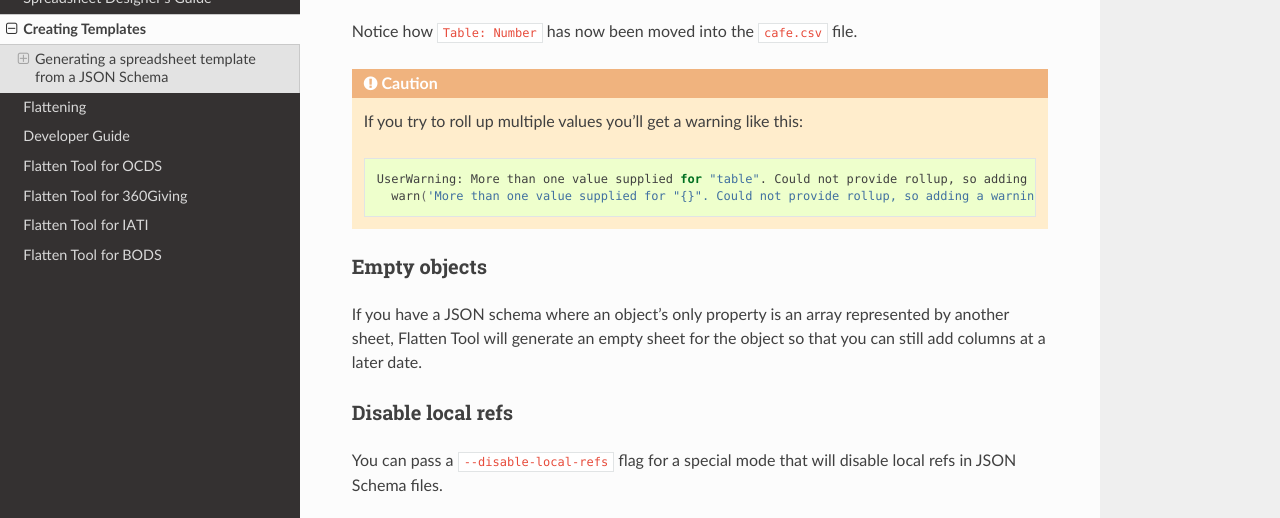
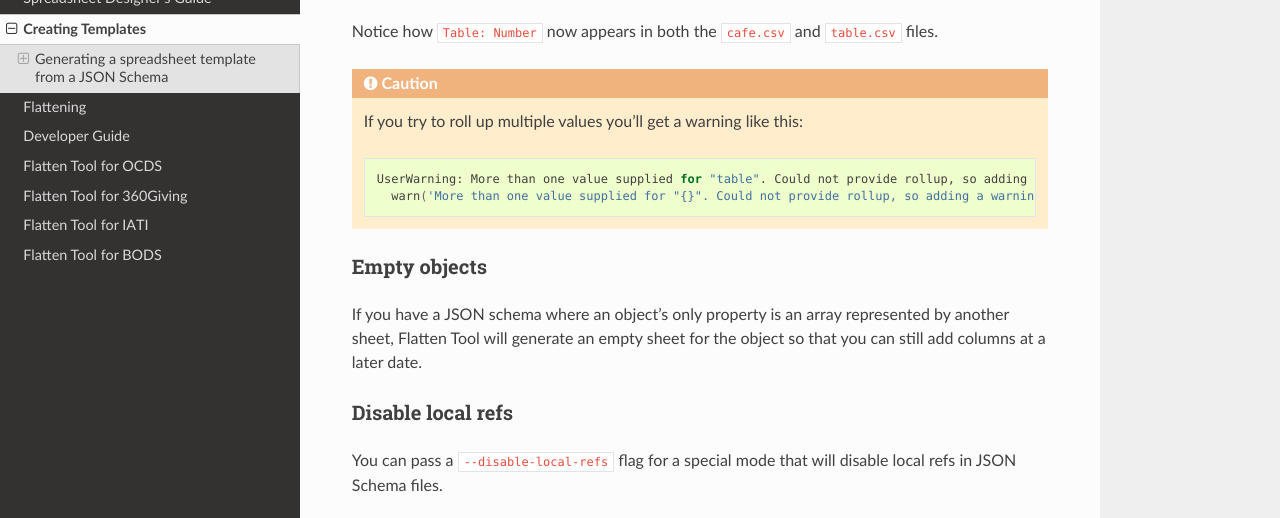
Before and after one commit to OpenDataServices/flatten-tool, a Sphinx documentation site: the page built from docs/create-template.rst, in a window 1280 px wide and 900 px high, scrolled down 2339 px, cut to the strip 236-754 px from the top of the window. Built offline with Sphinx 7.4.7 and the Read the Docs theme 2.0.0, drawn with Linux system fonts in a browser that asks for light colours.

Commit message:
Correct description of what happens with --rollup

```diff
--- a/docs/create-template.rst
+++ b/docs/create-template.rst
@@ -88,7 +88,7 @@ Here are the resulting sheets:
    :file: ../examples/create-template/rollup/expected/tab_dish.csv
 
 
-Notice how ``Table: Number`` has now been moved into the ``cafe.csv`` file.
+Notice how ``Table: Number`` now appears in both the ``cafe.csv`` and ``table.csv`` files.
 
 .. caution ::
 
```
